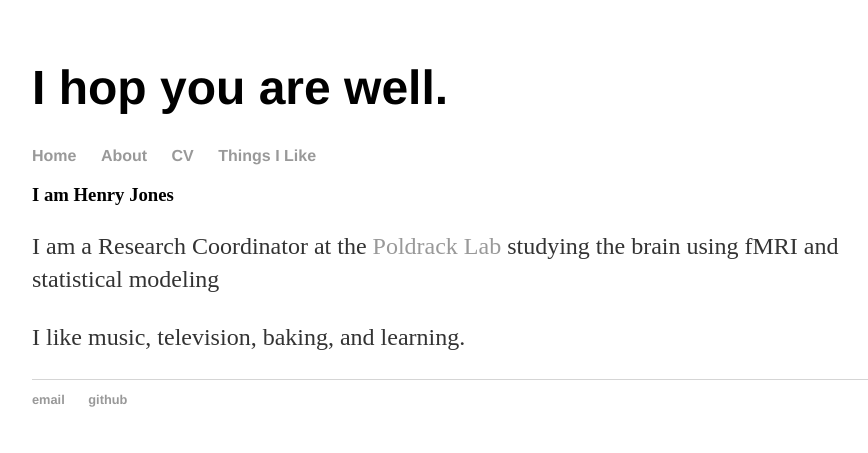
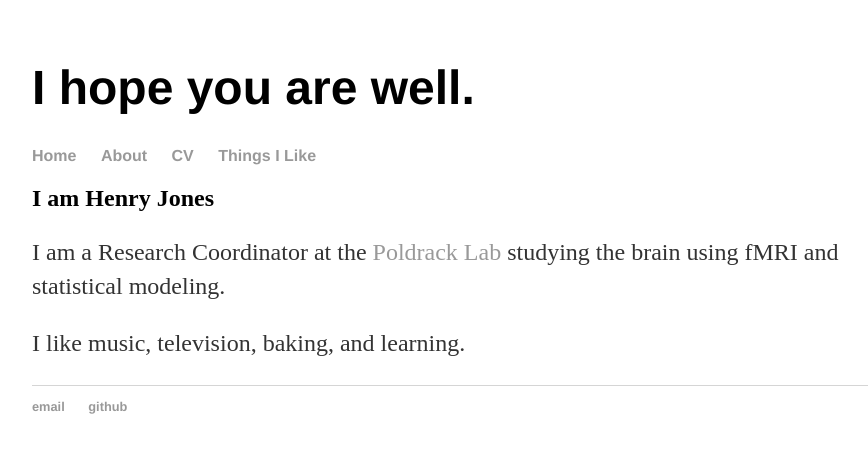
Before and after one commit to henrymj/henrymj.github.io, a Jekyll site: the page built from index.html, in a window 1280 px wide. Shown: the top 453 px of the page, without its empty margins (160-1028 px from the left). Built offline with Jekyll 4.4.1, drawn with Linux system fonts in a browser that asks for light colours; Markdown is read by kramdown in place of the engine named in the settings.

Commit message:
Update index.html
fix some typos/grammar.

```diff
--- a/index.html
+++ b/index.html
@@ -1,10 +1,10 @@
 ---
 layout: default
 title: Spaceless Place
-header: I hop you are well.
+header: I hope you are well.
 ---
 <div class="blurb">
-	<h3>I am Henry Jones</h3>
-	<p> I am a Research Coordinator at the <a href="https://poldracklab.stanford.edu/"> Poldrack Lab </a> studying the brain using fMRI and statistical modeling</p>
+	<h2>I am Henry Jones</h2>
+	<p> I am a Research Coordinator at the <a href="https://poldracklab.stanford.edu/"> Poldrack Lab </a> studying the brain using fMRI and statistical modeling.</p>
         <p> I like music, television, baking, and learning.</p>
 </div><!-- /.blurb -->
```
